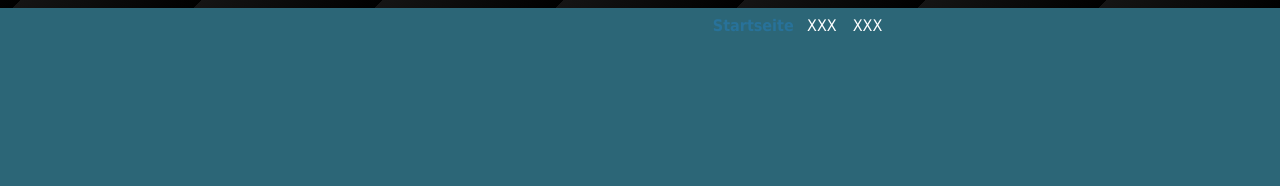
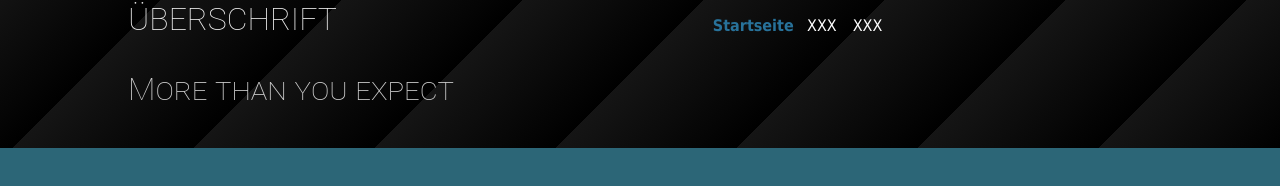
Before and after one commit to Eunuch35/MyWebsite, a plain HTML site: page Index.html in a window 1280 px wide. Drawn offline with Linux system fonts and the light colour scheme; files that its build step writes are made by us from their sources.

Commit message:
Update Index.html

```diff
--- a/Index.html
+++ b/Index.html
@@ -16,10 +16,11 @@
                 <li><a aria-current="page">Startseite</a></li>
                 <li><a href=xxx.html>XXX</a></li>
                 <li><a href="XXX2.html">XXX</a></li>
-
-
             </ul>
         </nav>
+
+        <h1>Überschrift</h1>
+        <p><span class="akzentfarbe2">More than you expect</span>
 
 
 
```
